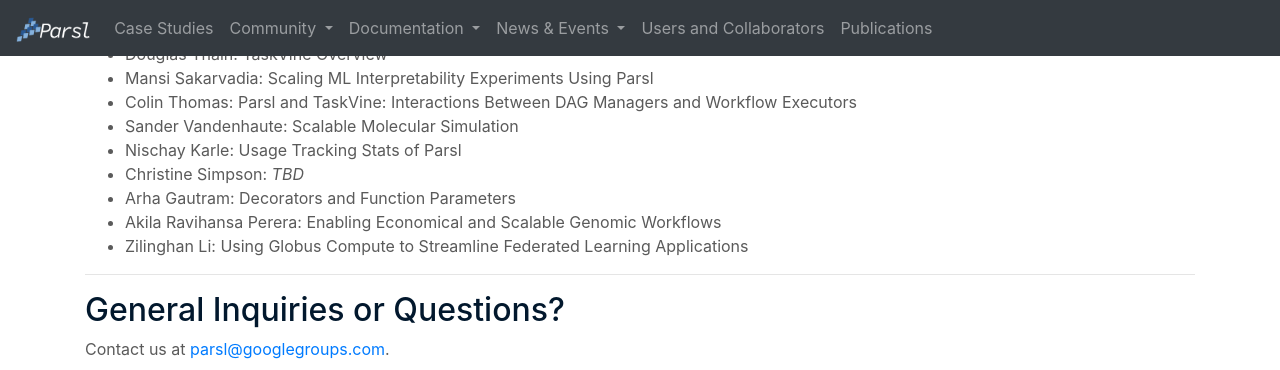
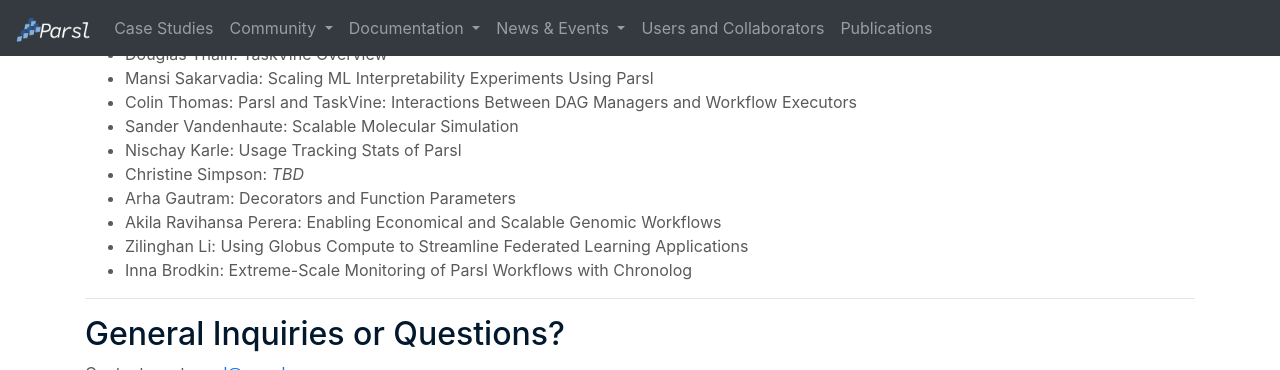
Before and after one commit to Parsl/parsl.github.io, a Jekyll site: the page built from parslfest/parslfest2024.html, in a window 1280 px wide and 900 px high, scrolled down 2100 px, cut to the strip 0-370 px from the top of the window. Built offline with Jekyll 4.4.1, drawn with Linux system fonts in a browser that asks for light colours.

Commit message:
Update parslfest2024.html

```diff
--- a/parslfest/parslfest2024.html
+++ b/parslfest/parslfest2024.html
@@ -135,6 +135,7 @@
 		<li>Arha Gautram: Decorators and Function Parameters</li>
 		<li>Akila Ravihansa Perera: Enabling Economical and Scalable Genomic Workflows</li>
 		<li>Zilinghan Li: Using Globus Compute to Streamline Federated Learning Applications</li>
+		<li>Inna Brodkin: Extreme-Scale Monitoring of Parsl Workflows with Chronolog</li>
 	</ul>
 
 <hr>
```
